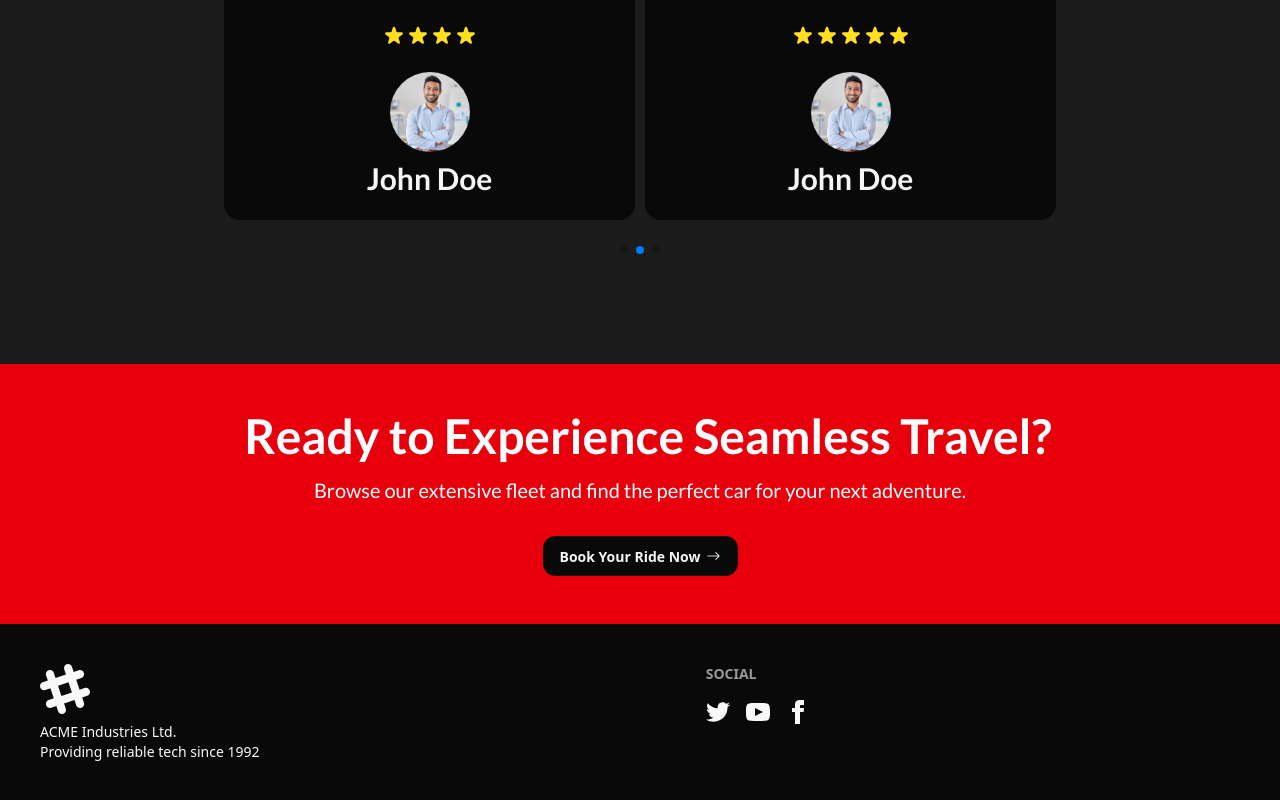
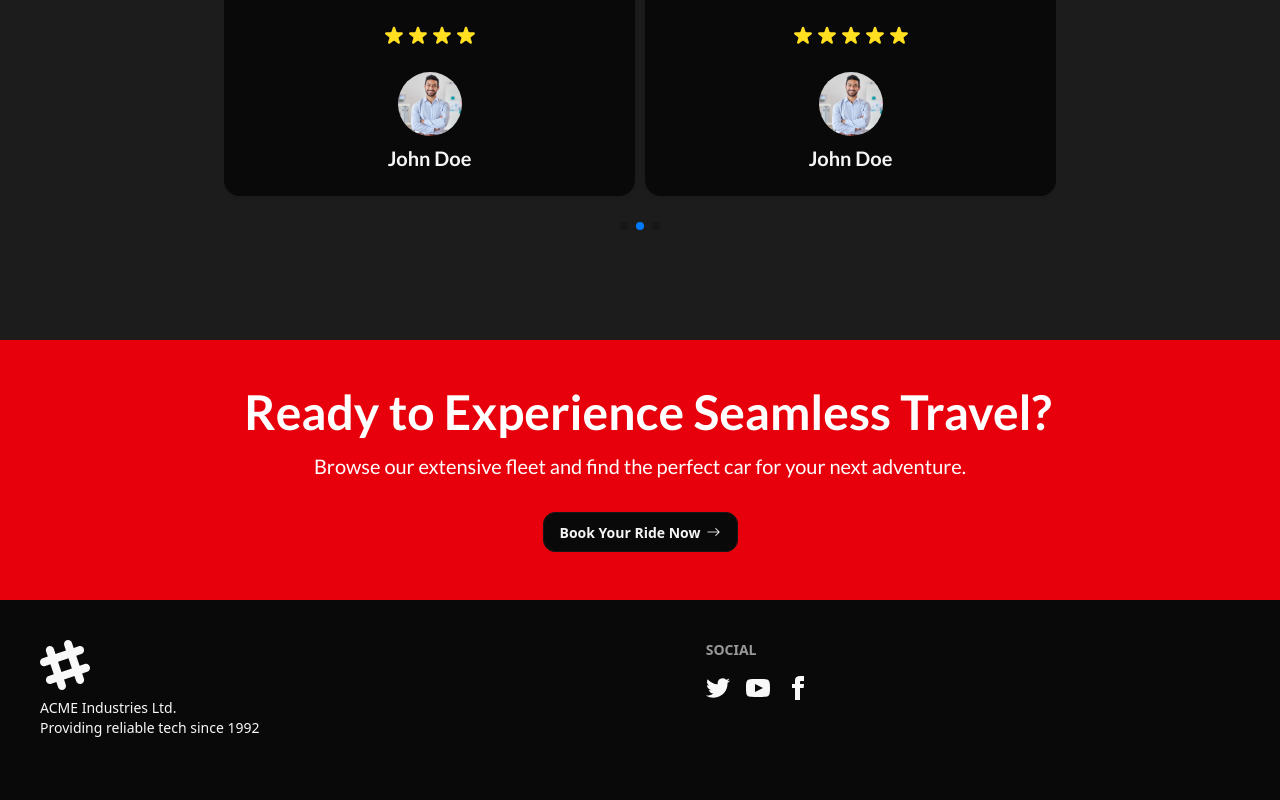
Before and after one commit to jacobferreras/car-rental, a Next.js app: page / in a window 1280 px wide. Shown: the part 3017-3817 px from the top of the page. After the commit the page ends 3795 px from the top, so only its background shows below. Built offline with nearby package versions, Linux system fonts and the light colour scheme; no server answers; the database is empty.

Commit message:
refactor: adjust image and text sizes in CustomerTestimony component for better layout

```diff
--- a/components/ui/home/CustomerTestimony.tsx
+++ b/components/ui/home/CustomerTestimony.tsx
@@ -70,10 +70,10 @@ const CustomerTestimony = () => {
                 <img
                   src="/Fleet.jpg"
                   alt="Customer"
-                  className="rounded-full w-20 h-20 object-cover"
+                  className="rounded-full w-16 h-16 object-cover"
                 />
               </figure>
-              <p className="justify-center items-center text-center text-3xl font-family-mono font-bold">
+              <p className="justify-center items-center text-center text-xl font-family-mono font-bold">
                 John Doe
               </p>
             </div>
@@ -120,10 +120,10 @@ const CustomerTestimony = () => {
                 <img
                   src="/Fleet.jpg"
                   alt="Customer"
-                  className="rounded-full w-20 h-20 object-cover"
+                  className="rounded-full w-16 h-16 object-cover"
                 />
               </figure>
-              <p className="justify-center items-center text-center text-3xl font-family-mono font-bold">
+              <p className="justify-center items-center text-center text-xl font-family-mono font-bold">
                 John Doe
               </p>
             </div>
@@ -177,10 +177,10 @@ const CustomerTestimony = () => {
                 <img
                   src="/Fleet.jpg"
                   alt="Customer"
-                  className="rounded-full w-20 h-20 object-cover"
+                  className="rounded-full w-16 h-16 object-cover"
                 />
               </figure>
-              <p className="justify-center items-center text-center text-3xl font-family-mono font-bold">
+              <p className="justify-center items-center text-center text-xl font-family-mono font-bold">
                 John Doe
               </p>
             </div>
```
